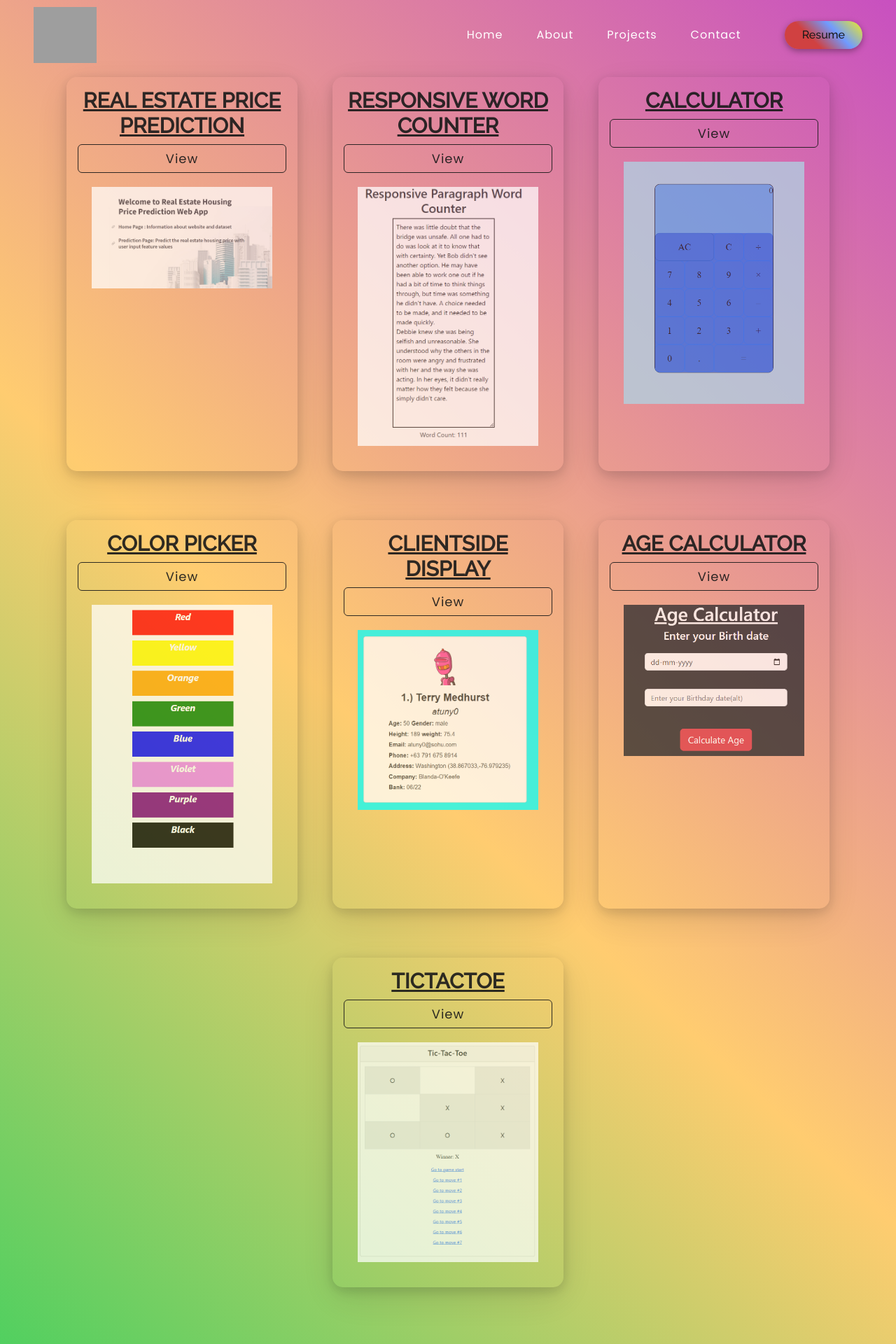
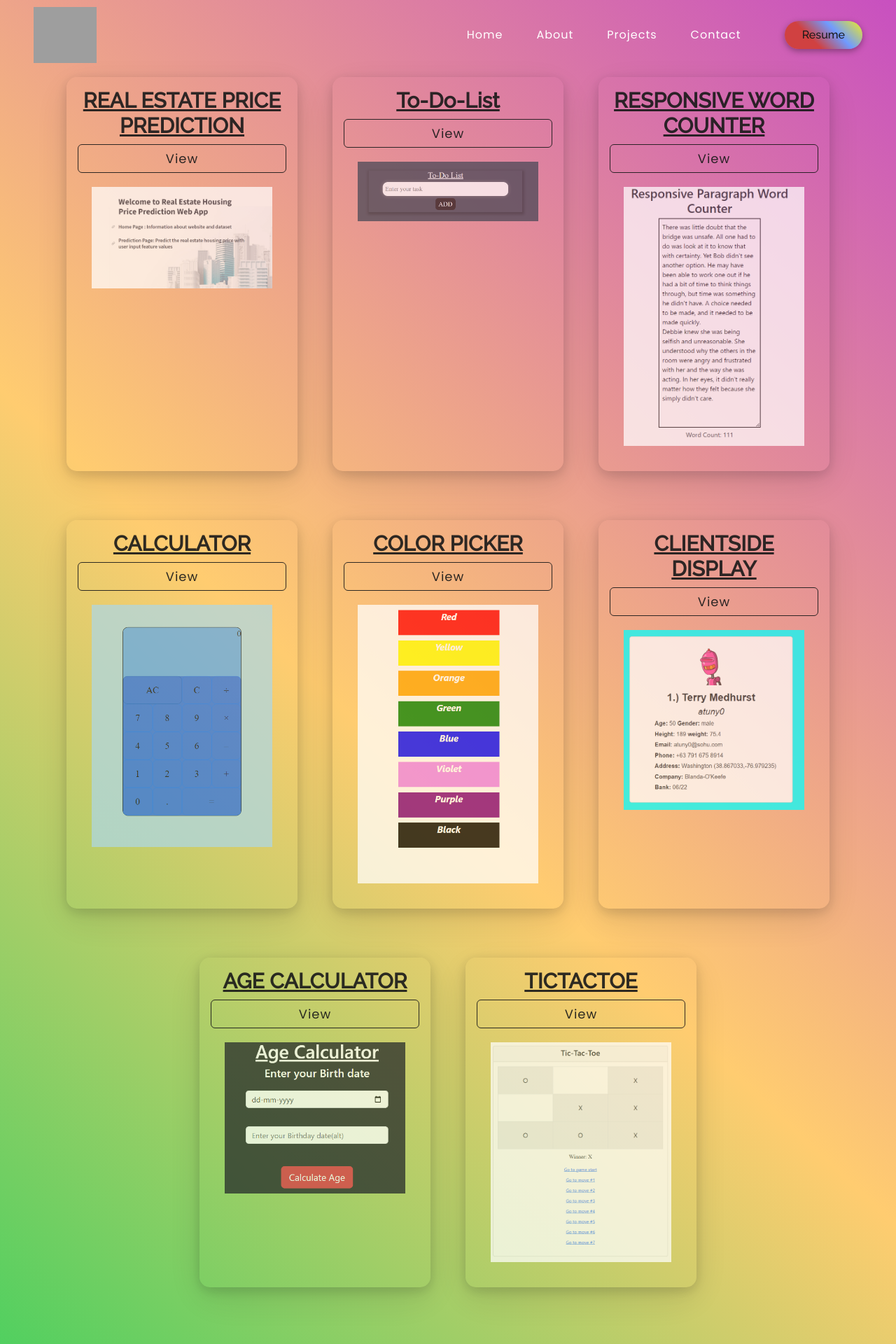
Before and after one commit to arunachalam3342/Portfolio, a React (Create React App) app: page /project in a window 1280 px wide. Shown: the top 1920 px of the page at 70% size. Built offline with nearby package versions, Linux system fonts and the light colour scheme; grey boxes are pictures that could not be loaded.

Commit message:
To-Do-List

```diff
--- a/src/components/Project/Projectpage.js
+++ b/src/components/Project/Projectpage.js
@@ -1,41 +1,45 @@
-import React from 'react'
-import "../../Pages/style.css"
+import React from 'react';
+import "../../Pages/style.css";
 import ProjectCard from "./Projectcard";
-import { Container, Row, Col } from 'react-bootstrap'
-import img01 from "../../Assets/task01.png"
-import img02 from "../../Assets/task02.png"
-import img03 from "../../Assets/task03.png"
-import img04 from "../../Assets/task04.png"
-import img05 from "../../Assets/task05.png"
-import img06 from "../../Assets/task06.png"
-import Real_Estate from "../../Assets/Real_Estate.png"
+import { Container, Row, Col } from 'react-bootstrap';
+import img01 from "../../Assets/task01.png";
+import img02 from "../../Assets/task02.png";
+import img03 from "../../Assets/task03.png";
+import img04 from "../../Assets/task04.png";
+import img05 from "../../Assets/task05.png";
+import img06 from "../../Assets/task06.png";
+import Real_Estate from "../../Assets/Real_Estate.png";
+import To_Do_List from "../../Assets/To-Do-List.png";
 
 function Projectpage() {
     return (
         <div className="projectbackground">
             <Container fluid className="project-section">
                 <Container className='h-auto'>
-                    <Row style={{ justifyContent: "center", paddingBottom: "10px"}}>
-                    <Col md={4} className="project-card">
-                            <ProjectCard imgPath={Real_Estate} isBlog={false} title="REAL ESTATE PRICE PREDICTION" ghLink="https://arunachalam3342-fundamentalsofdataanalyt-real-estate-app-i0wgpi.streamlit.app/" />
+                    <Row style={{ justifyContent: "center", paddingBottom: "10px" }}>
+                        <Col md={4} className="project-card">
+                            <ProjectCard imgPath={Real_Estate} title="REAL ESTATE PRICE PREDICTION" ghLink="https://arunachalam3342-fundamentalsofdataanalyt-real-estate-app-i0wgpi.streamlit.app/" />
                         </Col>
                         <Col md={4} className="project-card">
-                            <ProjectCard imgPath={img01} isBlog={false} title="RESPONSIVE WORD COUNTER" ghLink="https://arunachalam3342.github.io/React-Task01/" />
+                            <ProjectCard imgPath={To_Do_List} title="To-Do-List" ghLink="https://arunachalam3342.github.io/To-Do-List/" />
                         </Col>
                         <Col md={4} className="project-card">
-                            <ProjectCard imgPath={img02} isBlog={false} title="CALCULATOR" ghLink="https://arunachalam3342.github.io/React-Task02/" />
+                            <ProjectCard imgPath={img01} title="RESPONSIVE WORD COUNTER" ghLink="https://arunachalam3342.github.io/React-Task01/" />
                         </Col>
                         <Col md={4} className="project-card">
-                            <ProjectCard imgPath={img03} isBlog={false} title="COLOR PICKER" ghLink="https://arunachalam3342.github.io/React-Task03/" />
+                            <ProjectCard imgPath={img02} title="CALCULATOR" ghLink="https://arunachalam3342.github.io/React-Task02/" />
                         </Col>
                         <Col md={4} className="project-card">
-                            <ProjectCard imgPath={img04} isBlog={false} title="CLIENTSIDE DISPLAY" ghLink="https://arunachalam3342.github.io/React-Task04/" />
+                            <ProjectCard imgPath={img03} title="COLOR PICKER" ghLink="https://arunachalam3342.github.io/React-Task03/" />
                         </Col>
                         <Col md={4} className="project-card">
-                            <ProjectCard imgPath={img05} isBlog={false} title="AGE CALCULATOR" ghLink="https://arunachalam3342.github.io/React-Task05/" />
+                            <ProjectCard imgPath={img04} title="CLIENTSIDE DISPLAY" ghLink="https://arunachalam3342.github.io/React-Task04/" />
                         </Col>
                         <Col md={4} className="project-card">
-                            <ProjectCard imgPath={img06} isBlog={false} title="TICTACTOE" ghLink="https://arunachalam3342.github.io/React-TicTacToe/" />
+                            <ProjectCard imgPath={img05} title="AGE CALCULATOR" ghLink="https://arunachalam3342.github.io/React-Task05/" />
+                        </Col>
+                        <Col md={4} className="project-card">
+                            <ProjectCard imgPath={img06} title="TICTACTOE" ghLink="https://arunachalam3342.github.io/React-TicTacToe/" />
                         </Col>
                     </Row>
                 </Container>
```
Also changed, not shown: src/Assets/To-Do-List.png (added).
